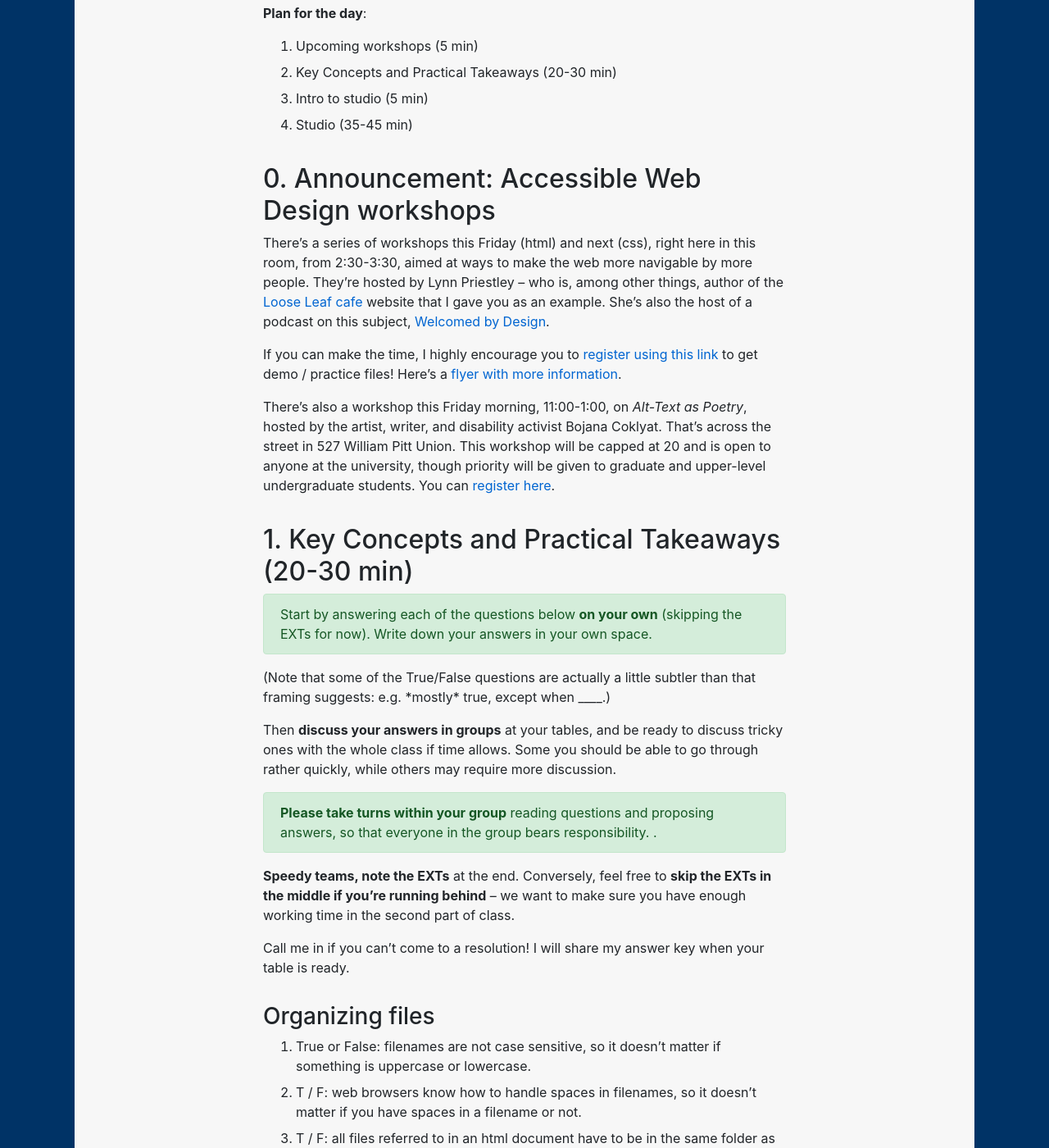
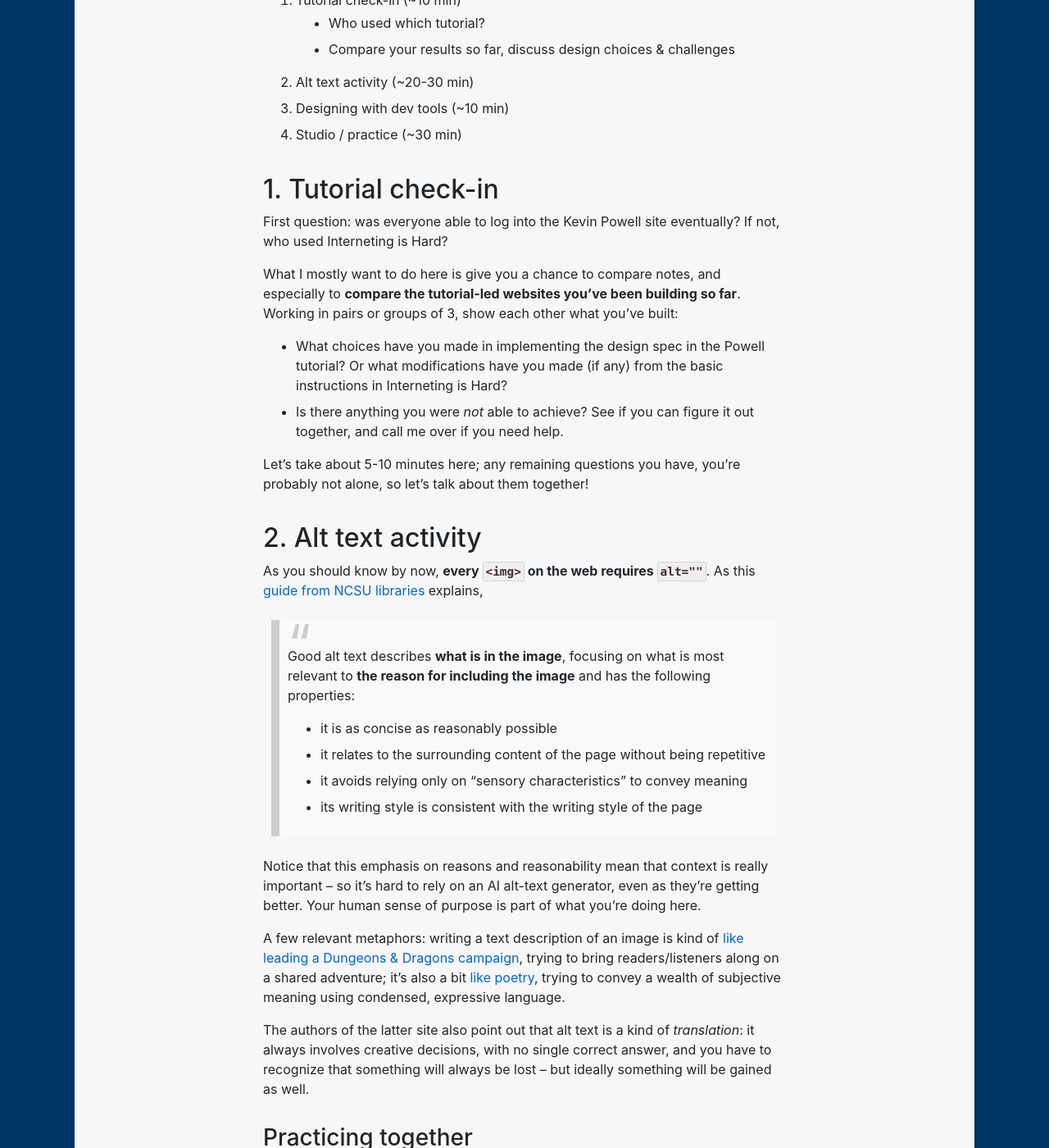
Before and after one commit to benmiller314/cdm2025spring, a Jekyll site: the page built from old-plans/lesson-17.md, in a window 1280 px wide and 1400 px high, scrolled down 508 px. Shown: the whole window at 82% size. Built offline with Jekyll 4.4.1, drawn with Linux system fonts in a browser that asks for light colours; our own code applies the rules of GitHub Pages for plain Markdown files; some of the changed text lies outside the part shown.

Commit message:
lesson 17
and notes for how to shift some of this earlier

```diff
--- a/old-plans/lesson-17.md
+++ b/old-plans/lesson-17.md
@@ -1,125 +1,133 @@
 
 # Core Concepts of HTML & CSS + Studio
 
-<div class="alert alert-warning">We've had a request to activate the Zoom today. Please remind me if I forget?</div>
+<section class="prereqs">
+    <details><summary><strong>Texts to have read</strong></summary>
+    <ul>
+        <li>Kevin Powell's <a href="https://learn.kevinpowell.co/course/html-css-for-absolute-beginners">HTML & CSS for absolute beginners</a>, up through the end of the <a href="https://learn.kevinpowell.co/course/html-css-for-absolute-beginners/3-css/1-what-is-css">CSS module</a><ul>
+            <li>If you were unable to log in, you could also have done <a href="https://internetingishard.netlify.app/html-and-css/">Interneting is Hard (but it doesn't have to be)</a>, up through <a href="https://internetingishard.netlify.app/html-and-css/hello-css/">"Hello, CSS"</a></li>
+            </ul>
+        </li>
+    </ul>
+    </details>
+    <details><summary><strong>Work to have achieved</strong></summary>
+    <ul>
+        <li>Push your tutorial code to GitHub</li>
+    </ul>
+    </details>
+</section>
 
-**Work to have done**:
-* As much of the [Interneting is Hard (but it doesn't have to be)](https://internetingishard.netlify.app/html-and-css/) tutorial as you can – at least parts 1-4 (from "Introduction" through "Hello, CSS"); _push your tutorial code to GH_
 
 **Plan for the day**:
 
-0. Upcoming workshops (5 min)
-1. Key Concepts and Practical Takeaways (20-30 min)
-2. Intro to studio (5 min)
-3. Studio (35-45 min)
-
-## 0. Announcement: Accessible Web Design workshops
-
-There's a series of workshops this Friday (html) and next (css), right here in this room, from 2:30-3:30, aimed at ways to make the web more navigable by more people. They're hosted by Lynn Priestley – who is, among other things, author of the [Loose Leaf cafe](https://cap-alt-delete.github.io/website-portfolio-2021spring/) website that I gave you as an example. She's also the host of a podcast on this subject, [Welcomed by Design](https://open.spotify.com/show/2fiqvtqdyyZfpGATtPLpgl?si=8582cbb529574d53).
-
-If you can make the time, I highly encourage you to [register using this link](https://docs.google.com/forms/d/e/1FAIpQLSfPzuLPbCkRQ7k4--R8Ti7zkM1zzLP-jlZ7MwQIShlyeiU6Kw/viewform) to get demo / practice files! Here's a [flyer with more information](../uploads/AccessibleWebWorkshops.pdf). <span class="sr-only">And here's a background image description for the flyer, which should otherwise have embedded text accessible: Abstract, color-block representation of a desktop computer screen, with the introductory text placed on the main web page. The event details are on a coding sidebar, with the who/what/where/preregister headings wrapped to look like HTML tags. End of image description.</span>
+1. Tutorial check-in (~10 min)
+    - Who used which tutorial?
+    - Compare your results so far, discuss design choices & challenges
+2. Alt text activity (~20-30 min)
+3. Designing with dev tools (~10 min)
+4. Studio / practice (~30 min)
 
 
-There's also a workshop this Friday morning, 11:00-1:00, on _Alt-Text as Poetry_, hosted by the artist, writer, and disability activist Bojana Coklyat. That's across the street in 527 William Pitt Union. This workshop will be capped at 20 and is open to anyone at the university, though priority will be given to graduate and upper-level undergraduate students. You can [register here](https://pitt.co1.qualtrics.com/jfe/form/SV_6znqFaKfKQgazem).
+## 1. Tutorial check-in
+
+First question: was everyone able to log into the Kevin Powell site eventually? If not, who used Interneting is Hard?
+
+What I mostly want to do here is give you a chance to compare notes, and especially to **compare the tutorial-led websites you've been building so far**. Working in pairs or groups of 3, show each other what you've built:
+
+* What choices have you made in implementing the design spec in the Powell tutorial? Or what modifications have you made (if any) from the basic instructions in Interneting is Hard?
+* Is there anything you were _not_ able to achieve? See if you can figure it out together, and call me over if you need help.
+
+Let's take about 5-10 minutes here; any remaining questions you have, you're probably not alone, so let's talk about them together!
+
+## 2. Alt text activity
+
+As you should know by now, **every `<img>` on the web requires `alt=""`**. As this [guide from NCSU libraries](https://www.lib.ncsu.edu/accessibility-guide/alt-text) explains,
+
+> Good alt text describes **what is in the image**, focusing on what is most relevant to **the reason for including the image** and has the following properties:
+>
+> * it is as concise as reasonably possible
+> * it relates to the surrounding content of the page without being repetitive
+> * it avoids relying only on “sensory characteristics” to convey meaning
+> * its writing style is consistent with the writing style of the page
+>
+
+Notice that this emphasis on reasons and reasonability mean that context is really important – so it's hard to rely on an AI alt-text generator, even as they're getting better. Your human sense of purpose is part of what you're doing here.
+
+A few relevant metaphors: writing a text description of an image is kind of [like leading a Dungeons & Dragons campaign](https://ericwbailey.website/published/dungeons-and-dragons-taught-me-how-to-write-alt-text/ "thanks to Powell for this recommended reading!"), trying to bring readers/listeners along on a shared adventure; it's also a bit [like poetry](https://alt-text-as-poetry.net), trying to convey a wealth of subjective meaning using condensed, expressive language.
+
+The authors of the latter site also point out that alt text is a kind of _translation_: it always involves creative decisions, with no single correct answer, and you have to recognize that something will always be lost – but ideally something will be gained as well.
+
+### Practicing together
+
+I'm going to pull a random image or two from [unsplash](https://unsplash.com), but let's recognize that we'll need to imagine an artificial context. Some shout out if you see an image that starts to tell a story for you, and we can get it into our notes doc and write a few  descriptions for it.
 
 
+### Practicing in pairs – and on your own
 
-## 1. Key Concepts and Practical Takeaways (20-30 min) <!-- so for a 1:00 start, aim to be done by 3:25 In 2023, we start the solo round at around 1:10. All groups talking by 1:23. -->
-<div class="alert alert-success">
-Start by answering each of the questions below <strong>on your own</strong> (skipping the EXTs for now). Write down your answers in your own space. <!-- FOR NEXT TIME: Have a downloadable quiz sheet so people don't feel like they have to waste time copying stuff out -->
-</div>
-<p>(Note that some of the True/False questions are actually a little subtler than that framing suggests: e.g. *mostly* true, except when ____.)</p>
+1. Working in groups of two, repeat the process: find a picture that suggests a context for you, that you could imagine writing alt text for.
+
+2. **Working solo first,** write a text description of the image, keeping your context in mind.
+
+3. Compare descriptions. What differences did you notice? What similarities?
+
+EXT: waiting for the others? Repeat the process, using pictures from your own camera roll. What do you emphasize when describing your own picture that your neighbor did not?
+
+### Full-group discussion
+
+* What surprised you, or what do you most want to remember from this experience?
+* How did/does subjectivity enter into text descriptions? In what contexts does that feel most or least helpful?
+
+Let's get some notes in the shared doc.
 
 
-Then **discuss your answers in groups** at your tables, and be ready to discuss tricky ones with the whole class if time allows. Some you should be able to go through rather quickly, while others may require more discussion.
+## 3. Designing with dev tools
+
+Toward the end of the CSS module, Powell shows you how to use your browser to look for broken CSS rules. Did you know you can also use those tools to make changes on the fly?
+
+**Let's have a look at the CSS Zen Garden, stripped of its CSS.** (You can also [download this HTML file](https://www.csszengarden.com/examples/index) from https://www.csszengarden.com/.)
+
+* You can see how the HTML relates to what's displayed
+* You can add rules for the currently selected element
+    - NB: it will use the most specific selector available, which may not be what you want. We can come back to that.
+* You can edit existing rules to see what changes.
+* You can see the full list of rules we've applied: it's actually a new stylesheet!
+* If you don't save (rules from) the inspector stylesheet, those rules will be lost when you refresh the page.
+
+### Your turn (~5 min)
+
+You probably already have this lesson plan open; if not, go ahead and open it now.
+
+* Fire up the Chrome or Firefox inspector and explore the rules I already have in place.
+* Make some changes and see what happens. :)
+* If you have some new CSS you'd like to propose I adopt, please do send them my way!
+
+<aside class="ext">
+    <p>EXT: Open up the example sites from last year (from HW reading, and pasted again below for convenience), looking at the HTML with either View Source or your browser's inspector. How are the pages structured? Any surprises? Any changes you'd want to make? Anything you'd want to borrow for your own site?</p>
+
+    <details><summary>Convenient links</summary>
+        <ul>
+            <li> <a href="https://fatemaquaid987.github.io/website/index.html">Fatema Quaid</a>, by Fatema Quaid</li>
+            <li><a href="https://cmgo412.github.io/website-portfolio-2021spring/">Hi, I'm Caela</a>, by Caela Go</li>
+            <li><a href="https://cap-alt-delete.github.io/website-portfolio-2021spring/">Loose Leaf</a>, by Lynn Priestley</li>
+            <li><a href="https://shreyababu.github.io/website-portfolio-2020fall">The Rwandan Genocide: 100 Days of Silence</a>, by Shreya Babu</li>
+        </ul>
+    </details>
+</aside>
+
+## 4. Studio / Practice (45-60 min)
 
 <div class="alert alert-success">
-<strong>Please take turns within your group</strong> reading questions and proposing answers, so that everyone in the group bears responsibility. <!--Also, to help me keep track of where everyone's up to, <strong>please take notes in the <a href="http://bit.ly/cdm{{site.course.slugterm}}-notes">shared google doc</a></strong> -->.
+See below for options, then please go to <a href="https://bit.ly/cdm{{site.course.slugterm}}-notes>our notes doc</a> and let me know what you're working on; this helps me figure out where I can be most helpful.
 </div>
-
-**Speedy teams, note the EXTs** at the end. Conversely, feel free to **skip the EXTs in the middle if you're running behind** – we want to make sure you have enough working time in the second part of class.
-
-Call me in if you can't come to a resolution! I will share my answer key when your table is ready.
-
-<!-- <div class="alert alert-warning">
-To get async credit for this portion of the class, please answer these questions in your own space (i.e. not in the gdoc) and send your answers my way.
-
-You'll also want to do the generative exercise a bit further down!
-</div> -->
-
-
-### Organizing files
-
-1. True or False: filenames are not case sensitive, so it doesn't matter if something is uppercase or lowercase.
-2. T / F: web browsers know how to handle spaces in filenames, so it doesn't matter if you have spaces in a filename or not.
-3. T / F: all files referred to in an html document have to be in the same folder as that html document.
-4. What's one advantage of using a relative link? <!-- easier to change folder names / servers --> What's one risk? <!-- link could break, especially if you shift folder nesting levels -->
-
-EXT: What are some html elements can you use to refer to an external file? (Hint: you should know at least three already.) Where would you put the filename within each of those elements? <!-- <a href="">, <img src="">, <link href=""> -->
-
-
-### HTML basics
-1. What kind of information goes in the `<head>`?
-2. How do you mark up comments in HTML?
-3. T / F: every HTML element has an opening tag, some element content, and a closing tag.
-4. T / F: in rendering an HTML file, there's no difference between a space, a blank line, or five blank lines.
-
-EXT: What three tags should pretty much every published page's `<head>` include? <!-- <title>, <meta charset='UTF-8'/> (or whatever actual charset makes sense), <link rel="stylesheet"> -->
-
-### Image basics
-1. T / F: every `<img>` tag should specify a source file.
-2. T / F: every `<img>` tag should specify a width and a height.
-    - What happens if you only set one?
-3. T / F: every `<img>` tag should specify alternative text with `alt`.
-
-EXT: What makes .jpg files better for photographs than .png files? What makes .png files better for simple diagrams?
-
-### CSS basics
-1. What do the curly brackets and semicolons in CSS rules do?
-2. How can you apply a single CSS rule to multiple selectors?
-3. How do you mark up comments in CSS?
-    - EXT: what's the shortcut in your text editor for (un)commenting out the current line?
-4. Name three different places you could store CSS rules. <!-- external stylesheet, page-specific <style> in the <head>, inline style in the attributes of an html element -->
-5. Why is it generally a bad idea to use inline styles?
-
-EXT: Given the three locations in question 4, when would you want to use each? What are the pros and cons?
-
-
-
-<div class="alert alert-info">
-<p>If your group finishes early, (a) let me know you're done, (b) <a href="../uploads">download my answer key</a> and confirm we're on the same page. If not, let me know that, too!</p>
-
-<p>Then (c) try the EXT activities below while you wait for the other groups to catch up.</p>
-</div>
-
-
-
-<!-- EXT 1: Flip through these <a href="http://designbeep.com/2012/05/17/33-great-examples-of-web-design-sketches/">example web-design sketches</a>. What design patterns do you notice? What drawing conventions? -->
-
-
-EXT: Talk through the example sites from last year (from HW reading before break, and pasted again below for convenience), looking at the HTML with either View Source or your browser's inspector. How are the pages structured? Any surprises? Any changes you'd want to make? Anything you'd want to borrow for your own site?
-<details><summary>Convenient links</summary>
-<ul><li> <a href="https://fatemaquaid987.github.io/website/index.html">Fatema Quaid</a>, by Fatema Quaid</li>
-<li><a href="https://cmgo412.github.io/website-portfolio-2021spring/">Hi, I'm Caela</a>, by Caela Go</li>
-<li><a href="https://cap-alt-delete.github.io/website-portfolio-2021spring/">Loose Leaf</a>, by Lynn Priestley</li>
-<li><a href="https://shreyababu.github.io/website-portfolio-2020fall">The Rwandan Genocide: 100 Days of Silence</a>, by Shreya Babu</li>
-</ul>
-</details>
-
-## 2. Anything to discuss further? (5-8 min) <!-- for a 1:00 start, you have to move on no later than 1:35. So aim to start discussion no later than 1:20... 1:15 would be better -->
-
-Let me know if you have any challenges or questions after reading my answer key!
-
-
-## 3. Studio / Practice (45-60 min) <!-- for a 1:00 start, you have to get here by 1:25, ending by 1:35 -->
-
-<div class="alert alert-success">See below for options, then please go to <a href="https://bit.ly/cdm{{site.course.slugterm}}-notes#heading=h.hiw73w6fl2zt#heading=h.jf786cdz1a2q">bit.ly/cdm{{site.course.slugterm}}-notes</a> and let me know what you're working on; this helps me figure out where I can be most helpful.</div>
 
 1. **If your tutorial pages aren't looking like the examples, tell me now, so I can help you get there!** You'll get a lot more out of the later tutorials if you've got these first ones solidly under your belt.
 
-2. The assignment for Thursday includes another two chapters in the tutorial and a game to play (or a blog post to read) about more advanced CSS selectors. If you haven't yet done so, why not start those homework assignments?
+2. The assignment for next class includes another two chapters in the tutorial and some optional texts on more advanced CSS selectors. If you haven't yet gotten that far, why not start those homework assignments?
 
-3. If you're feeling good about all that, start translating your website sketches – especially your website *content* – into HTML and then CSS. Begin by adapting the tutorials, once you know you've got them working, to include your own materials.
+3. How would you describe your own visual unit project if presenting it as alt text? Work up a couple options.
+
+4. If you're feeling good about all that, start translating your website sketches – especially your website *content* – into HTML and then CSS.
+    - Begin by adapting the tutorials, once you know you've got them working, to include your own materials: first build out the HTML tags you think you'll need, so you're sure they open/close appropriately, then write your content into the tags.
     - Use the _docs_ folder for files you'll eventually want to publish on the web.
     - Call the file for your landing/home page **index.html**. You can always change the `<title>`.
 
@@ -130,12 +138,13 @@ EXT: If you've already done the above, and you're good on what a CSS class is, a
 
 ## Homework for Next Time
 
-* **Do** more of the [tutorial](https://internetingishard.netlify.app/html-and-css/), getting through at least The Box Model (5) and CSS Selectors (6), if you haven't yet.
-  - Remember that I won't assign *all* the sections of the tutorial; you can look ahead in the [schedule]({{site.github_url}}/schedule#current) to see which parts I expect you to read and do, and what's beyond baseline. You can probably skip Floats, for example... and I'll ask you to look at some Grid tutorials that aren't part of the main series.
-* Please do, though **read** more about [how CSS selectors work](https://css-tricks.com/how-css-selectors-work/) *OR* if you prefer game-based learning to straight-up reading, try loading and clearing plates at the delightful [CSS Diner](https://flukeout.github.io/). (There's still reading, in the sidebar, which tells you how to win the round.)
-* As you're able to get the tutorials working, you can start adapting the files there to include your own content; save those more personalized files in the _docs_ folder.
-  - Save and commit as you go!
-
-<!-- * **View** screencast on using <nav><ul><li></a> and CSS to remove bullets ... and to resize the <a> directly using padding. Point out that this is a direct application of the Box Model. -->
-
-Pi Day bonus! [https://www.youtube.com/watch?v=NmxPeBeX_38](LullaPi: A Piano Piece Inspired by the digits of Pi)
+* **Work through** more of the [HTML & CSS tutorial](https://learn.kevinpowell.co/course/html-css-for-absolute-beginners):
+    - [Module 4: The box model](https://learn.kevinpowell.co/course/html-css-for-absolute-beginners/4-the-box-model/1-everything-is-a-box)
+    - [Module 5: Selectors, Specificity, and more styling](https://learn.kevinpowell.co/course/html-css-for-absolute-beginners/5-selectors-specificity-and-more-styling/1-time-for-version-2)
+* NB: If you still can't get in to that tutorial, the equivalent sections from Interneting is Hard are [The Box Model](https://internetingishard.netlify.app/html-and-css/css-box-model/) and [CSS Selectors](https://internetingishard.netlify.app/html-and-css/css-selectors/)
+* _Optional EXT:_ Want to get deeper?
+    - See if the old tutorial's page on [Web Typography](https://internetingishard.netlify.app/html-and-css/web-typography/) is up and running
+        - Remember your resources on fonts from the previous unit? They can help you here, too!
+    - Read more about [how CSS selectors work](https://css-tricks.com/how-css-selectors-work/)
+    - Try loading and clearing plates at the [CSS Diner](https://flukeout.github.io/).
+* Save and commit as you go!
```
Also changed, not shown: plans/lesson-16.md (+29 -0 lines).
